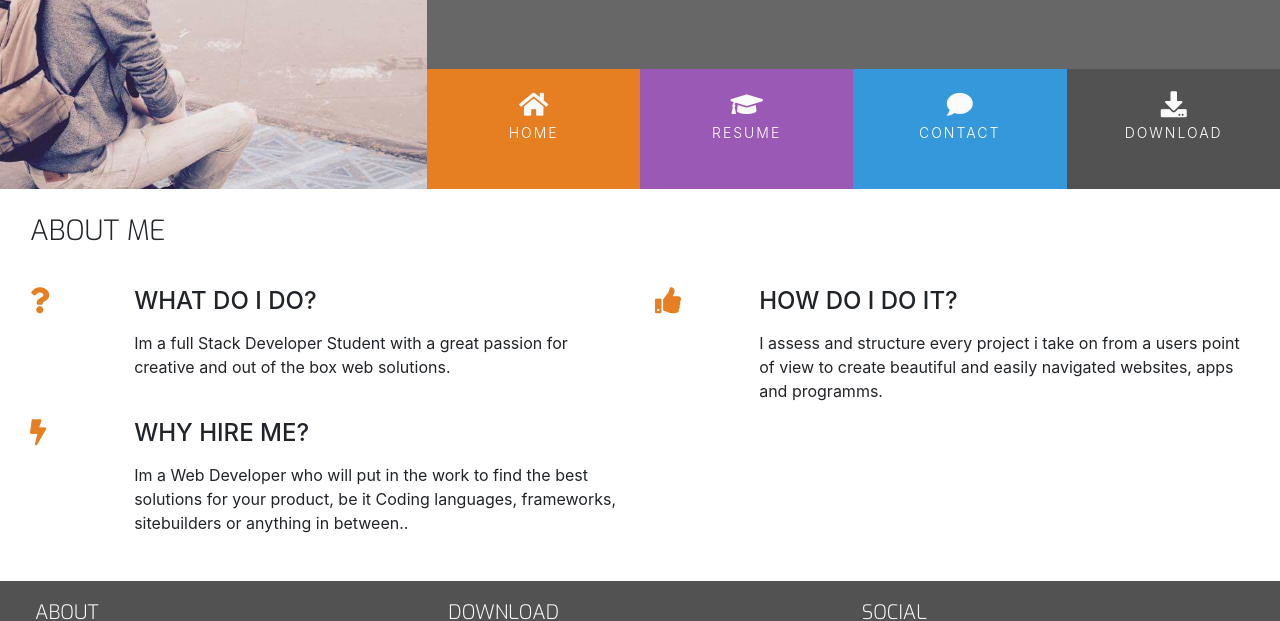
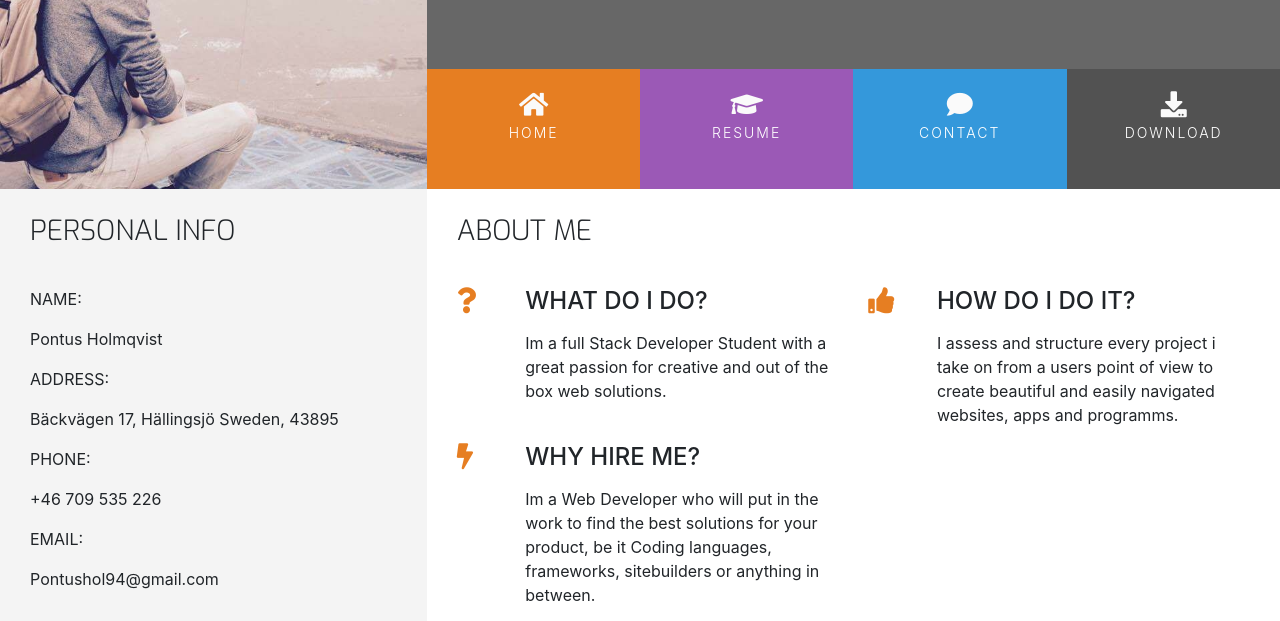
Before and after one commit to Pontushol/CI-resume, a plain HTML site: page index.html in a window 1280 px wide. Shown: the part 180-801 px from the top of the page. Drawn offline with nearby package versions, Linux system fonts and the light colour scheme.

Commit message:
Personal info added

```diff
--- a/assets/css/style.css
+++ b/assets/css/style.css
@@ -8,6 +8,10 @@
 
 .bg-color-three-reasons{
  background-color: #fff;
+}
+
+.bg-color-personal-info {
+ background-color: #f4f4f4;
 }
 
 .ui-menu-color-home {
--- a/index.html
+++ b/index.html
@@ -46,7 +46,65 @@
         </div>
     </header>
     <section class="container-fluid">
-        <div class="row row-table">
+        <div class="row">
+            <div class="col-md-4 bg-color-personal-info section-column">
+                <div class="row">
+
+                    <div class="col-12">
+                        <h3 class="section-heading uppercase">
+                            Personal Info
+                        </h3>
+                    </div>
+                </div>
+                <div class="personal-info-item">
+                    <div class="key">
+                        <p class="uppercase">
+                            Name:
+                        </p>
+                    </div>
+                    <div class="valuse">
+                        <p>
+                           Pontus Holmqvist
+                        </p>
+                    </div>
+                </div>
+                <div class="personal-info-item">
+                    <div class="key">
+                        <p class="uppercase">
+                            Address:
+                        </p>
+                    </div>
+                    <div class="valuse">
+                        <p>
+                           Bäckvägen 17, Hällingsjö Sweden, 43895
+                        </p>
+                    </div>
+                </div>
+                <div class="personal-info-item">
+                    <div class="key">
+                        <p class="uppercase">
+                            Phone:
+                        </p>
+                    </div>
+                    <div class="valuse">
+                        <p>
+                           +46 709 535 226
+                        </p>
+                    </div>
+                </div>
+                <div class="personal-info-item">
+                    <div class="key">
+                        <p class="uppercase">
+                            Email:
+                        </p>
+                    </div>
+                    <div class="valuse">
+                        <p>
+                           Pontushol94@gmail.com
+                        </p>
+                    </div>
+                </div>
+            </div>
             <div class="col-md-8 bg-color-three-reasons section-column">
                 <div class="row">
                     <div class="col">
@@ -86,7 +144,7 @@
                             <div class="col-10">
                                 <h4 class="three-reasons-heading uppercase">Why hire me?</h4>
                                 <p>
-                                    Im a Web Developer who will put in the work to find the best solutions for your product, be it Coding languages, frameworks, sitebuilders or anything in between..
+                                    Im a Web Developer who will put in the work to find the best solutions for your product, be it Coding languages, frameworks, sitebuilders or anything in between.
                                 </p>
                             </div>
                         </div>
```
